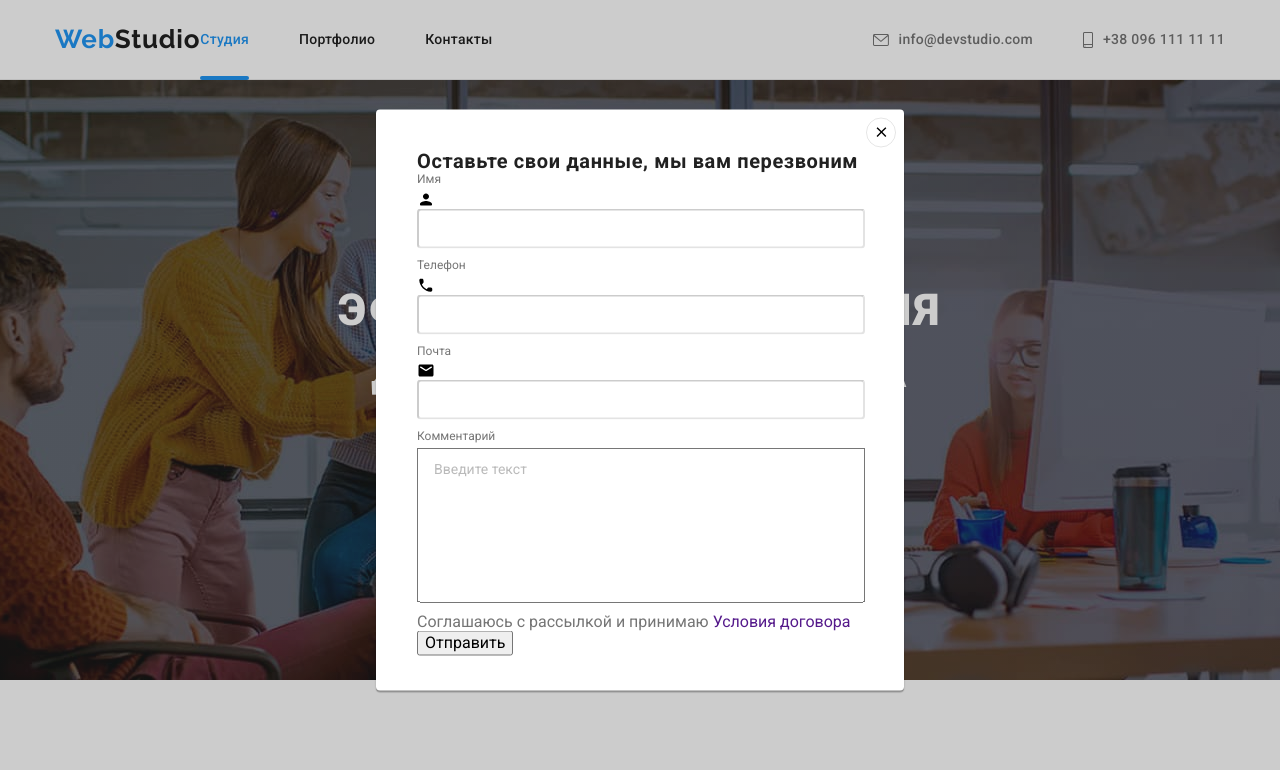
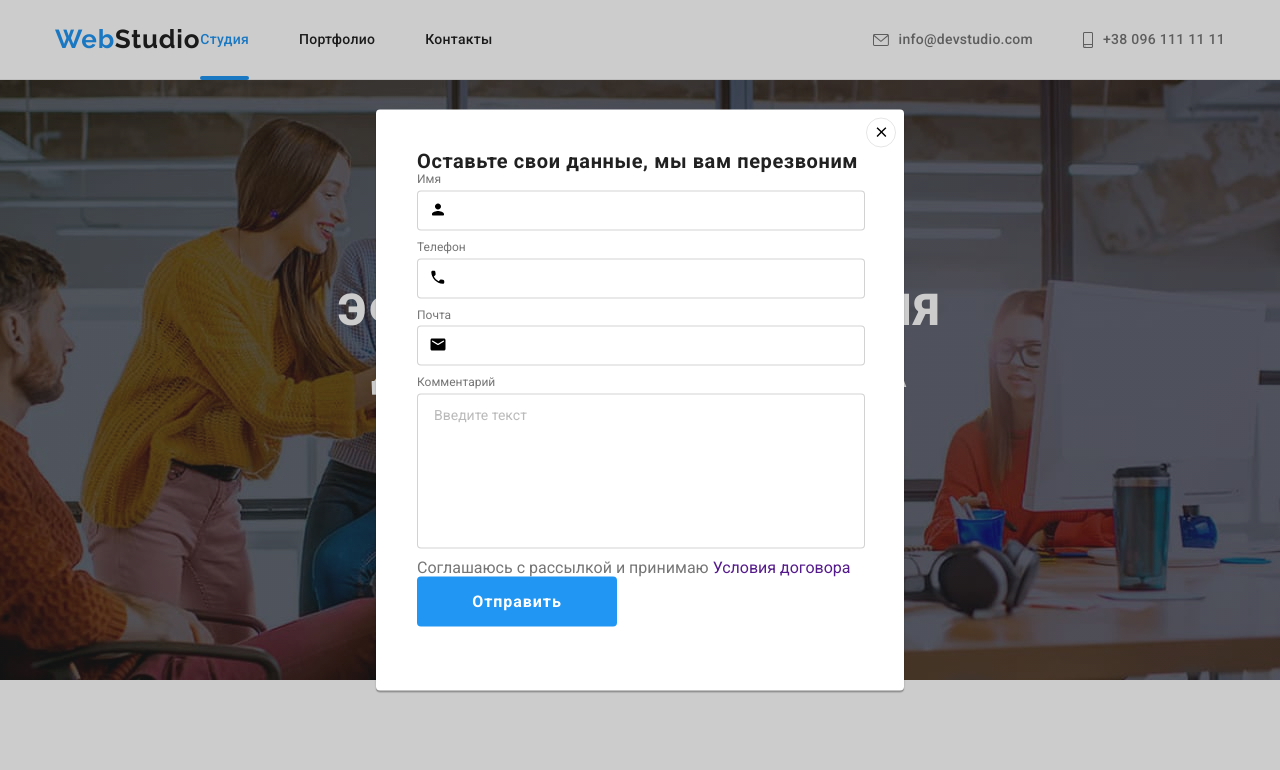
Before and after one commit to fsMaria/goit-markup-hw-06, a plain HTML site: page index.html in a window 1280 px wide. Both pictures are taken after a click on the button "Заказать услугу". Shown: the top 770 px of the page. Drawn offline with nearby package versions, Linux system fonts and the light colour scheme.

Commit message:
добавляет стили для форм в футере и модальном окне

```diff
--- a/css/styles.css
+++ b/css/styles.css
@@ -793,18 +793,31 @@ html {
 display: flex;
 flex-direction: column;
 margin-bottom: 10px;
+/* position: relative; */
 }
-.form-group input{
+.form-input{
   height: 40px;
-  border-color: var(--input-color);
+  border: 1px solid var(--input-color);
   border-radius: 4px;
-  padding: 11px 12px;
+  padding: 11px 12px 11px 43px;
 }
+.form-input:hover,
+.form-input:focus {
+  border: 1px solid var(--accent-color);
+  outline: none;
+}
+.form-input:hover + .modal-icon,
+.form-input:focus + .modal-icon{
+fill: var(--accent-color);
+}
+
 .form-group label{
   font-size: 12px;
   margin-bottom: 4px;
 }
 .comment {
+  border: 1px solid var(--input-color);
+  border-radius: 4px;
   resize: none;
   padding: 12px 16px;
 }
@@ -821,10 +834,24 @@ margin-bottom: 10px;
   letter-spacing: 0.03em;
   color: var(--title-text-color);
 }
-
 .modal-icon {
+  position: absolute;
+  top: 50%;
+  left: 12px;
+  transform: translateY(-5%);
 
 }
+
+.form-group{
+  position: relative;
+}
+
+
+
+
+
+
+               /* ФОРМА ФУТЕРА */
 .sub-form {
   margin-left: 93px;
 }
@@ -840,11 +867,12 @@ margin-bottom: 10px;
   border-radius: 4px;
   padding: 15px 16px;
   margin-right: 12px;
+}
 
-}
+
 .submit-button {
   border-radius: 4px;
-  /* padding: 10px 32px; */
+  padding: 10px 62px 10px 29px;
   display: inline-block;
   min-width: 200px;
   height: 50px;
@@ -856,12 +884,21 @@ margin-bottom: 10px;
   letter-spacing: 0.06em;
   align-items: center;
   border: none;
+  position: relative;
 
   transition-property: background-color;
   transition-duration: var(--trn-time);
   transition-timing-function: cubic-bezier(0.4, 0, 0.2, 1);
   }
-  .submit-button{
-
+  .submit-button:hover,
+  .submit-button:focus {
+  cursor: pointer;
+  background-color: var(--hover-color);
+  }
+  .submit-icon{
+    position: absolute;
+    top: 50%;
+    margin-left: 10px;
+    transform: translateY(-50%);
     fill: var(--white-color);
   }
--- a/index.html
+++ b/index.html
@@ -366,26 +366,26 @@
             <b class="provoke-text">Оставьте свои данные, мы вам перезвоним</b>
             <div class="form-group">
                 <label for="username">Имя</label>
+                <input type="text" name="name" id="username" class="form-input">
                     <svg width="18" height="18" class="modal-icon">
                         <use href="./imagen/icon/symbol-defs.svg#icon-person"></use>
                     </svg>
-                <input type="text" name="name" id="username" class="application-row">
             </div>
 
             <div  class="form-group">
                 <label for="user">Телефон</label>
-                    <svg width="18" height="18">
+                <input type="tel" name="phone" id="user-phone" class="form-input">
+                    <svg width="18" height="18" class="modal-icon">
                         <use href="./imagen/icon/symbol-defs.svg#icon-phone-black"></use>
                     </svg>
-                <input type="tel" name="phone" id="user-phone" class="application-row">
             </div>
 
             <div  class="form-group">
                 <label for="user-email">Почта</label>
-                    <svg width="18" height="18">
+                <input type="email" name="email" id="user-email" class="form-input">
+                    <svg width="18" height="18" class="modal-icon">
                         <use href="./imagen/icon/symbol-defs.svg#icon-email-black"></use>
                     </svg>
-                <input type="email" name="email" id="user-email" class="application-row">
             </div>
 
             <div  class="form-group">
@@ -393,7 +393,7 @@
                 <textarea name="feedback" id="comment" cols="10" rows="7" class="comment" placeholder="Введите текст"></textarea>
             </div>
             <p>Соглашаюсь с рассылкой и принимаю <a href="">Условия договора</a></p>
-            <button type="submit">Отправить</button>
+            <button type="submit" class="hero-button">Отправить</button>
         </form>
     </div>
     </div>
```
